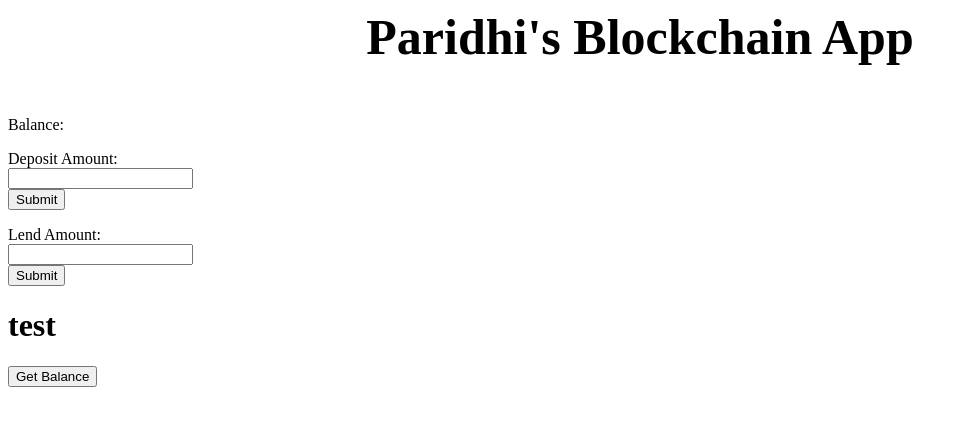
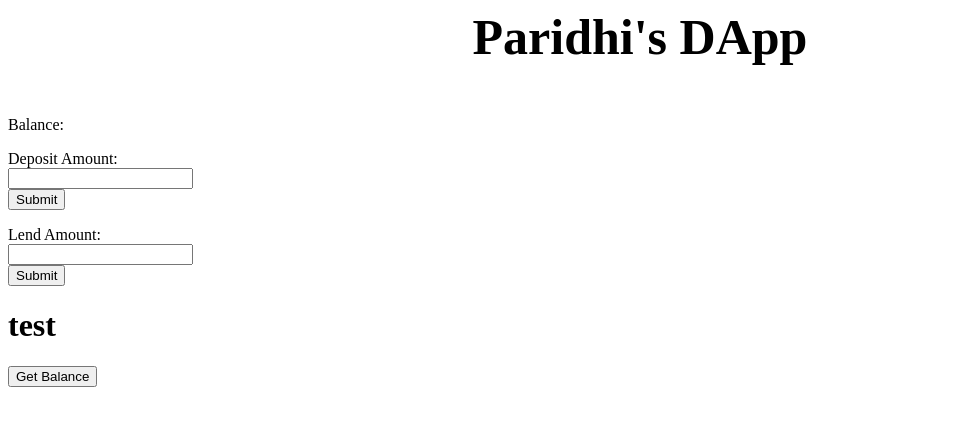
Before and after one commit to ParidhiChaurasia/blockchain, a website: page index.html in a window 1280 px wide. Shown: the whole page, without its empty margins (0-967 px from the left). Drawn offline with Linux system fonts and the light colour scheme.

Commit message:
Update index.html

```diff
--- a/index.html
+++ b/index.html
@@ -1,7 +1,7 @@
 <html>
 
 <center><b>
-    <p style="font-size:50px">Paridhi's Blockchain App</p>
+    <p style="font-size:50px">Paridhi's DApp</p>
   </b></center>
 
 
```
